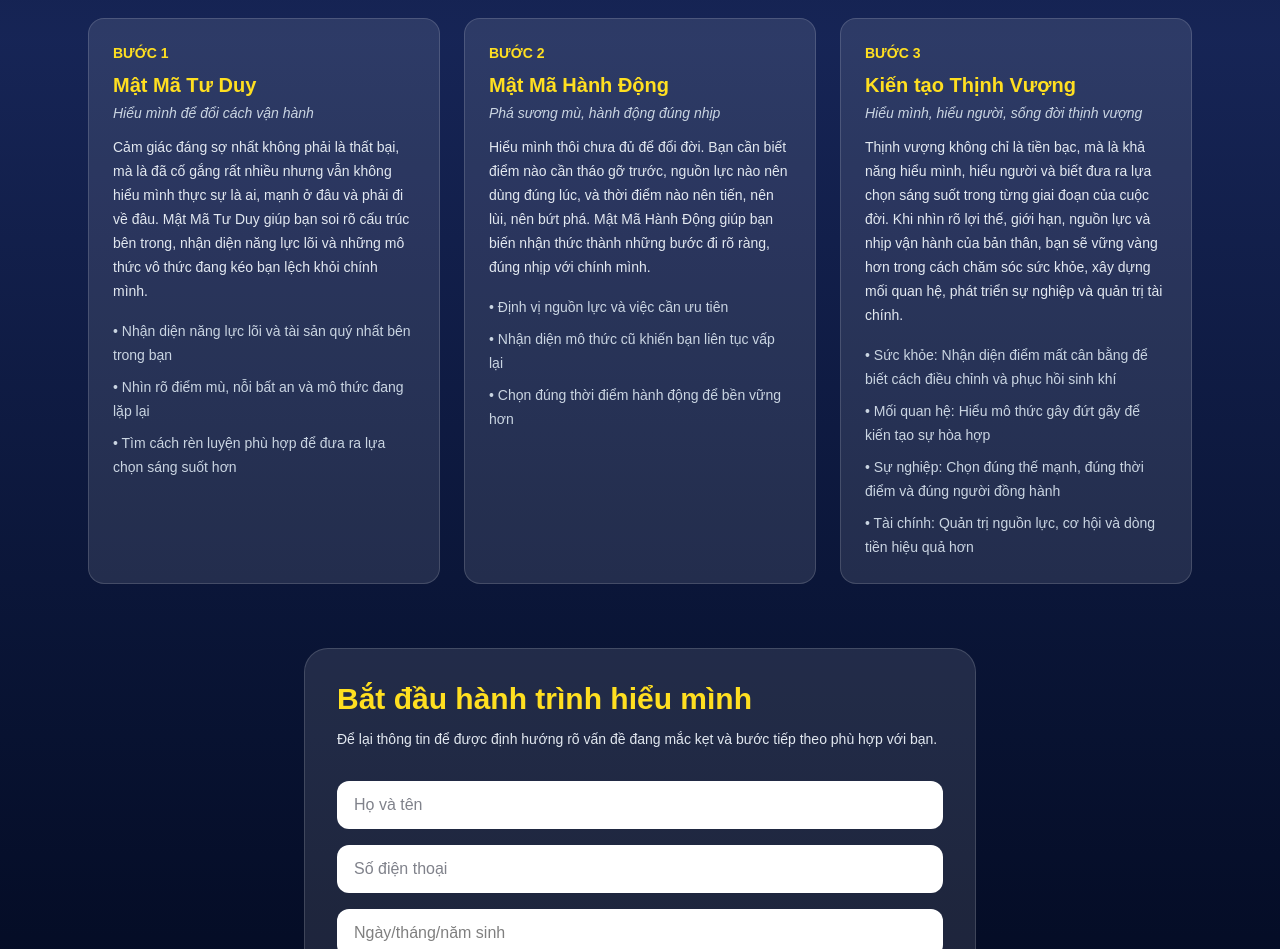
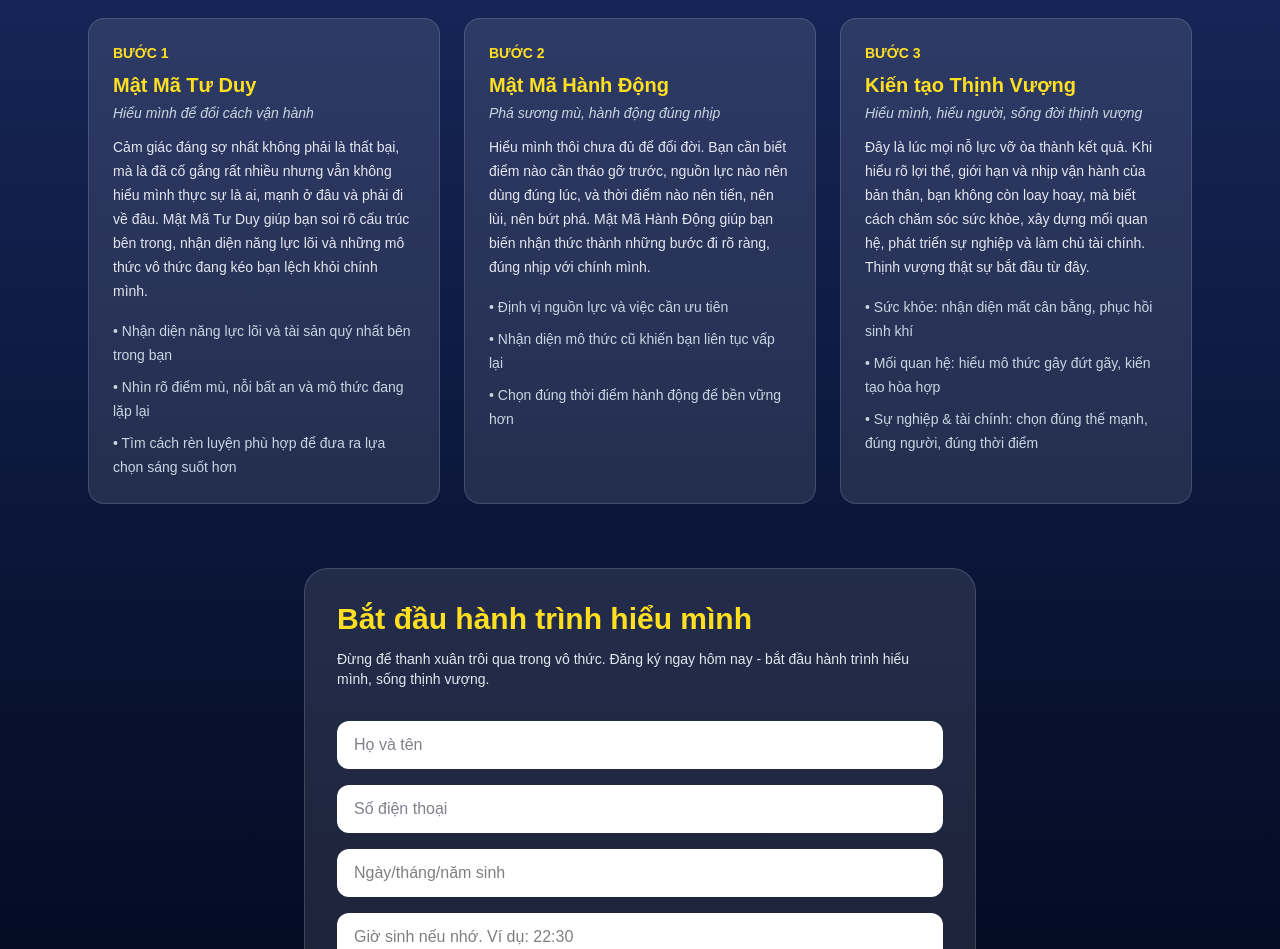
Before and after one commit to lanmatmathinhvuong-dot/mtmv, a Next.js app: page / in a window 1280 px wide. Shown: the part 1180-2129 px from the top of the page. Built offline with nearby package versions, Linux system fonts and the light colour scheme; no server answers.

Commit message:
cap nhat noi dung ba buoc va cta

```diff
--- a/app/page.tsx
+++ b/app/page.tsx
@@ -165,14 +165,13 @@ setGhiChuDacBiet("");
     Hiểu mình, hiểu người, sống đời thịnh vượng
   </p>
   <p className="mt-3 text-sm leading-6 text-slate-200">
-    Thịnh vượng không chỉ là tiền bạc, mà là khả năng hiểu mình, hiểu người và biết đưa ra lựa chọn sáng suốt trong từng giai đoạn của cuộc đời. Khi nhìn rõ lợi thế, giới hạn, nguồn lực và nhịp vận hành của bản thân, bạn sẽ vững vàng hơn trong cách chăm sóc sức khỏe, xây dựng mối quan hệ, phát triển sự nghiệp và quản trị tài chính.
+    Đây là lúc mọi nỗ lực vỡ òa thành kết quả. Khi hiểu rõ lợi thế, giới hạn và nhịp vận hành của bản thân, bạn không còn loay hoay, mà biết cách chăm sóc sức khỏe, xây dựng mối quan hệ, phát triển sự nghiệp và làm chủ tài chính. Thịnh vượng thật sự bắt đầu từ đây.
   </p>
   <ul className="mt-4 space-y-2 text-sm leading-6 text-slate-300">
-    <li>• Sức khỏe: Nhận diện điểm mất cân bằng để biết cách điều chỉnh và phục hồi sinh khí</li>
-    <li>• Mối quan hệ: Hiểu mô thức gây đứt gãy để kiến tạo sự hòa hợp</li>
-    <li>• Sự nghiệp: Chọn đúng thế mạnh, đúng thời điểm và đúng người đồng hành</li>
-    <li>• Tài chính: Quản trị nguồn lực, cơ hội và dòng tiền hiệu quả hơn</li>
-  </ul>
+    <li>• Sức khỏe: nhận diện mất cân bằng, phục hồi sinh khí</li>
+    <li>• Mối quan hệ: hiểu mô thức gây đứt gãy, kiến tạo hòa hợp</li>
+    <li>• Sự nghiệp & tài chính: chọn đúng thế mạnh, đúng người, đúng thời điểm</li>
+      </ul>
 </div>
         </section>
 
@@ -184,7 +183,7 @@ setGhiChuDacBiet("");
             Bắt đầu hành trình hiểu mình
           </h2>
 <p className="mb-2 mt-3 text-sm text-slate-200">
- Để lại thông tin để được định hướng rõ vấn đề đang mắc kẹt và bước tiếp theo phù hợp với bạn.
+ Đừng để thanh xuân trôi qua trong vô thức. Đăng ký ngay hôm nay - bắt đầu hành trình hiểu mình, sống thịnh vượng.
 </p>
           <input
             className="mt-6 h-12 w-full rounded-xl border border-white/20 bg-white px-4 text-slate-950"
```
